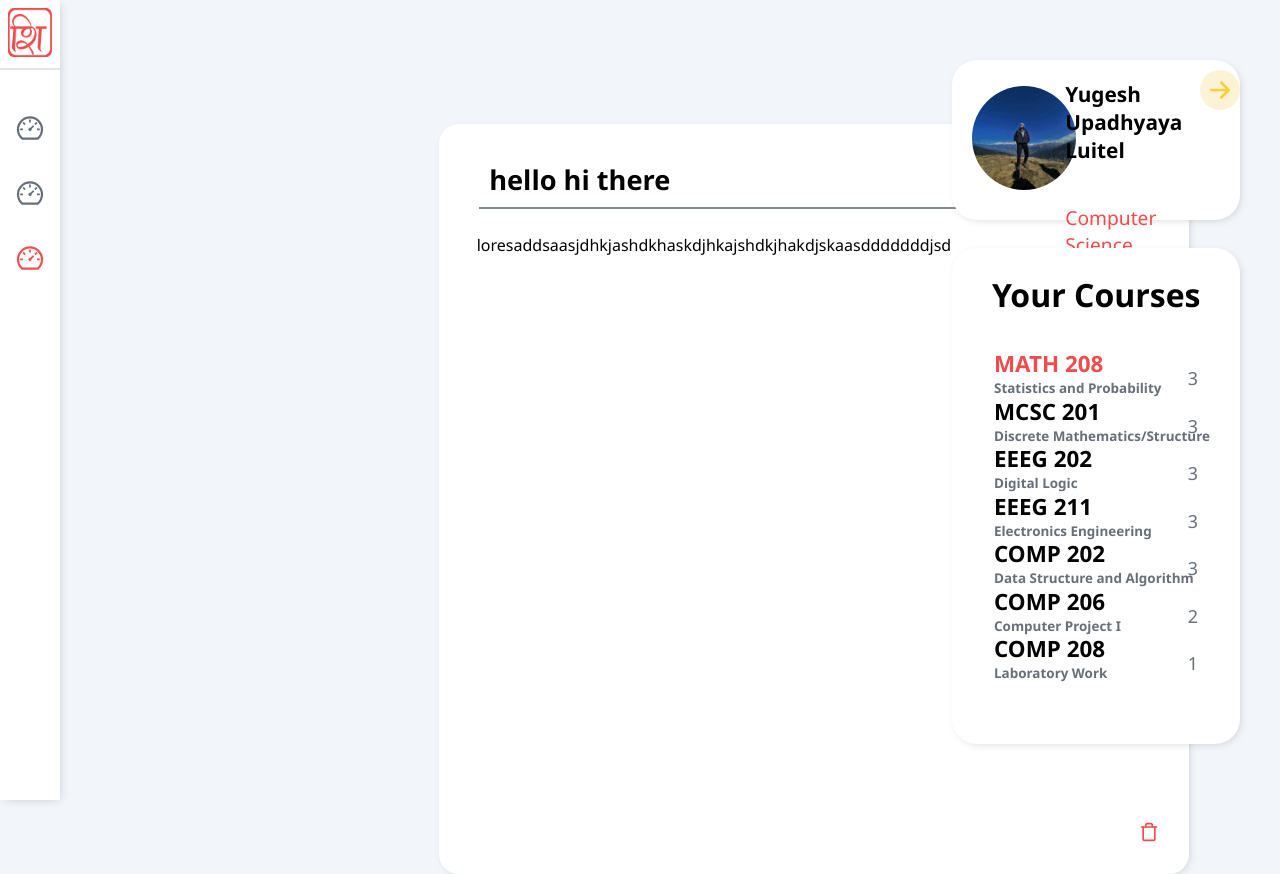
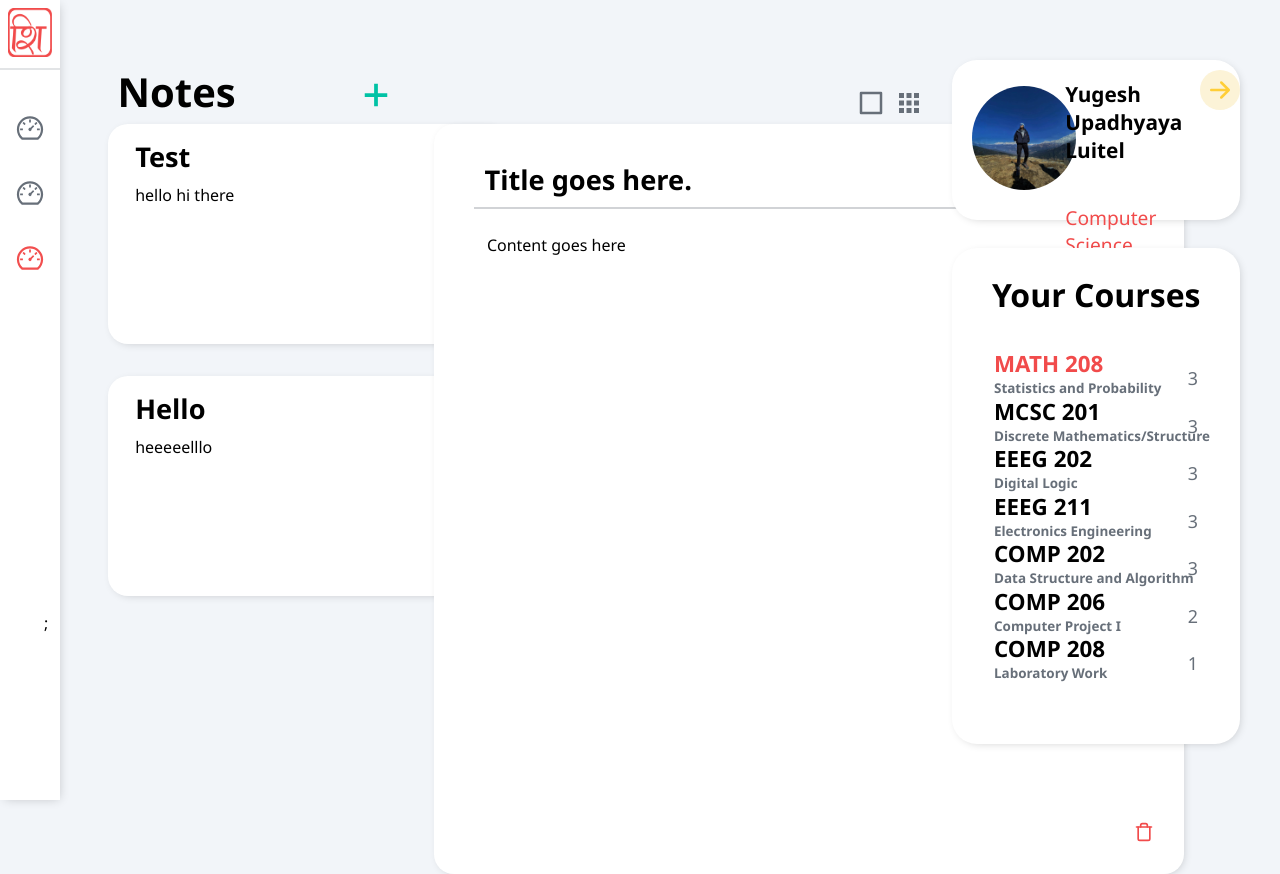
Before and after one commit to arpandaze/sikshyalaya, a React (Create React App) app in the folder frontend/: page /note in a window 1280 px wide. Shown: the top 874 px of the page. Built offline with nearby package versions, Linux system fonts and the light colour scheme.

Commit message:
Notes page done

```diff
--- a/frontend/src/components/Note.jsx
+++ b/frontend/src/components/Note.jsx
@@ -20,66 +20,62 @@ const styleSheet = {
 		flexGrow: "1",
 		position: "relative",
 		left: "0%",
-        top:"20%",
+		top: "20%",
 	},
 
 	line: {
 		backgroundColor: colorscheme.grey1,
-        opacity:"80%",
-        position:"relative",
+		opacity: "30%",
+		position: "relative",
 		left: "40px",
-        top:"-65px",
+		top: "-65px",
 		width: "550px",
-        height:"2px",
-
-
+		height: "2px",
 	},
 	notepad: {
 		width: "750px",
 		height: "750px",
-        left:"10vh",
+		left: "10vh",
 		background: colorscheme.white,
 		borderRadius: "20px",
 		boxShadow: "2px 2px 10px -3px rgba(0,0,0,0.2)",
 	},
 	titleText: {
 		position: "relative",
-        left:"20%",
+		left: "20%",
 		fontWeight: "bold",
 		fontSize: "1.7em",
-        cursor:"text",
+		cursor: "text",
 	},
 	contentText: {
 		position: "relative",
-        left: "5%",
-        top:"-40px",
+		left: "7%",
+		top: "-40px",
 		width: "100%",
 		cursor: "text",
-        wordWrap:"normal",
-
+		wordWrap: "normal",
 	},
 	closeButton: {
 		position: "absolute",
 		top: "20%",
 		left: "650px",
 		width: "35px",
-        height:"35px",
-        borderRadius: "50%",
-        color: colorscheme.red4,
-        cursor:"pointer",
-
-    },
-    trashButton: {
-        position:"absolute",top:"93%",left:"700px",
-        width: "35px",
-        height:"35px",
+		height: "35px",
 		borderRadius: "50%",
 		color: colorscheme.red4,
 		cursor: "pointer",
-    }
-
-
-    }
+	},
+	trashButton: {
+		position: "absolute",
+		top: "93%",
+		left: "700px",
+		width: "35px",
+		height: "35px",
+		borderRadius: "50%",
+		color: colorscheme.red4,
+		cursor: "pointer",
+	},
+};
 
 const Note = ({title, content,state,...rest}) => {
     return (
--- /dev/null
+++ b/frontend/src/components/SideNotes.jsx
@@ -0,0 +1,67 @@
+import React, { useState } from "react";
+import { Formik, Field, Form } from "formik";
+import { Route, Switch, Redirect } from "react-router-dom";
+import Button from "../components/Button";
+import * as yup from "yup";
+import Tab from "../components/Tab";
+import Grid from "@material-ui/core/Grid";
+import Image from "../components/Image";
+import profile from "../assets/pp.jpg";
+import SideBar from "../components/SideBar";
+import colorscheme from "../utils/colors";
+import ProfileBar from "../components/ProfileBar";
+import DashboardLayout from "../components/DashboardLayout";
+import { ImCross } from "react-icons/im";
+import { FiTrash } from "react-icons/fi";
+
+const styleSheet = {
+	container: {
+		width: "400px",
+		height: "220px",
+		background: colorscheme.white,
+		borderRadius: "20px",
+		boxShadow: "2px 2px 10px -3px rgba(0,0,0,0.2)",
+	},
+	titleText: {
+		position: "absolute",
+		top: "12%",
+		left: "10%",
+		fontWeight: "bold",
+		fontSize: "1.7em",
+		cursor: "text",
+	},
+	contentText: {
+		position: "absolute",
+		left: "10%",
+		top: "30%",
+		width: "100%",
+		cursor: "text",
+		wordWrap: "normal",
+	},
+	root: {
+		flexGrow: "1",
+	},
+};
+
+const SideNotes = ({ title, content, ...rest }) => {
+	return (
+		<div style={styleSheet.container}>
+			<Grid
+				container
+				direction="column"
+				justify="flex-start"
+				alignItems="flex-start"
+				style={styleSheet.root}
+			>
+				<Grid item xs={7}>
+					<div style={styleSheet.titleText}>{title}</div>
+				</Grid>
+				<Grid item>
+					<div style={styleSheet.contentText}>{content}</div>
+				</Grid>
+			</Grid>
+		</div>
+	);
+};
+
+export default SideNotes;
--- a/frontend/src/views/Notes/Notes.jsx
+++ b/frontend/src/views/Notes/Notes.jsx
@@ -12,36 +12,139 @@ import colorscheme from "../../utils/colors";
 import ProfileBar from "../../components/ProfileBar";
 import DashboardLayout from "../../components/DashboardLayout";
 import Note from "../../components/Note";
+import SideNotes from "../../components/SideNotes";
+import { GoPlus } from "react-icons/go";
+import { BiSquare } from "react-icons/bi";
+import { CgMenuGridR } from "react-icons/cg";
 
 const styleSheet = {
-	root: {
+	notepad: {
 		flexGrow: "1",
 		width: "95%",
 		margin: "0px auto",
+		position: "absolute",
+		left: "39%",
+		top: "15.5%",
+	},
+	sideNotes: {
 		position: "relative",
-		left: "37%",
-		top:"15.5%",
+		left: "30%",
+
 	},
+	sideNoteContainer: {
+		position:"absolute",
+		top: "15.5% ",
+	},
+	notesText: {
+		position: "absolute",
+		top:"8%",
+		left: "6%",
+		fontWeight: "bold",
+		fontSize: "2.5em",
+		cursor: "text",
+	},
+	plusIcon: {
+		position: "absolute",
+		top: "6%",
+		left: "28%",
+		cursor:"pointer",
+	},
+	gridIconsContainer: {
+		flexGrow:"1",
+		position: "absolute",
+		right:"10%",
+		top: "11%",
+		cursor:"pointer"
+
+
+	}
+
+
+
 };
 const typing = true;
 const note = {
-	title: "hello hi there",
-	content: "loresaddsaasjdhkjashdkhaskdjhkajshdkjhakdjskaasdddddddjsd",
-	state: typing?"Typing...":"Saved",
-}
+	title: "Title goes here.",
+	content: "Content goes here",
+	state: typing ? "Typing..." : "Saved",
+};
+const sideNotes = [
+	{
+		id:"1",
+		title: "Test",
+		content: "hello hi there",
+	},
+	{
+		id:"2",
+		title: "Hello",
+		content:"heeeeelllo",
+
+	},
+
+]
 const Dashboard = () => {
 	const [typing,setTyping] =useState(false)
-	return (<DashboardLayout>
+	return (
+		<DashboardLayout>
+			<Grid container style={styleSheet.sideBarSuperContainer}>
+				<Grid
+					container
+					xs={2}
+					spacing={8}
+					direction="row"
+					justify="flex-start"
+				>
+					<Grid item>
+						<div style={styleSheet.notesText}>Notes</div>
+					</Grid>
+					<Grid item style={styleSheet.plusIcon}>
+						<GoPlus size={30} color={colorscheme.green2} />
+					</Grid>
+				</Grid>
+				<Grid
+					container
+					xs={2}
+					spacing={4}
+					direction="column"
+					justify="flex-start"
+					style={styleSheet.sideNoteContainer}
+				>
+					{sideNotes.map((notes) => (
+						<Grid item key={notes.id} style={styleSheet.sideNotes}>
+							<SideNotes
+								title={notes.title}
+								content={notes.content}
+							/>
+						</Grid>
+					))}
+					;
+				</Grid>
+			</Grid>
 			<Grid container
+				xs={1}
+				direction="row"
+				justify="flex-end"
+				alignItems="flex-start"
+				spacing={1}
+				style={styleSheet.gridIconsContainer}>
+				<Grid item>
+					<BiSquare size={30} color={colorscheme.grey1} />
+				</Grid>
+				<Grid item>
+					<CgMenuGridR size={30} color={colorscheme.grey1} />
+				</Grid>
+			</Grid>
+			<Grid
+				container
 				direction="column"
 				justify="center"
 				alignItems="flex-start"
-			style={styleSheet.root}
-			spacing={10}
+				style={styleSheet.notepad}
 			>
 				<Note title={note.title} content={note.content} />
 			</Grid>
-	</DashboardLayout>);
+		</DashboardLayout>
+	);
 };
 
 export default Dashboard;
```
Lines whose indentation alone changed are shown as unchanged.
